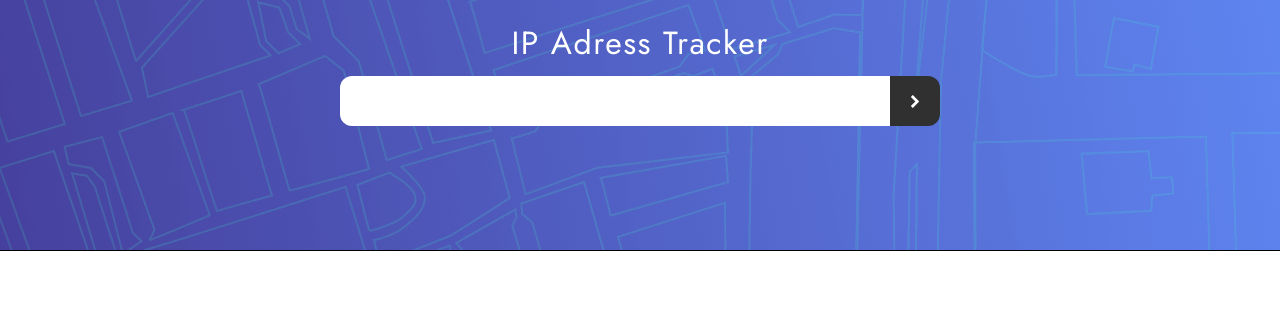
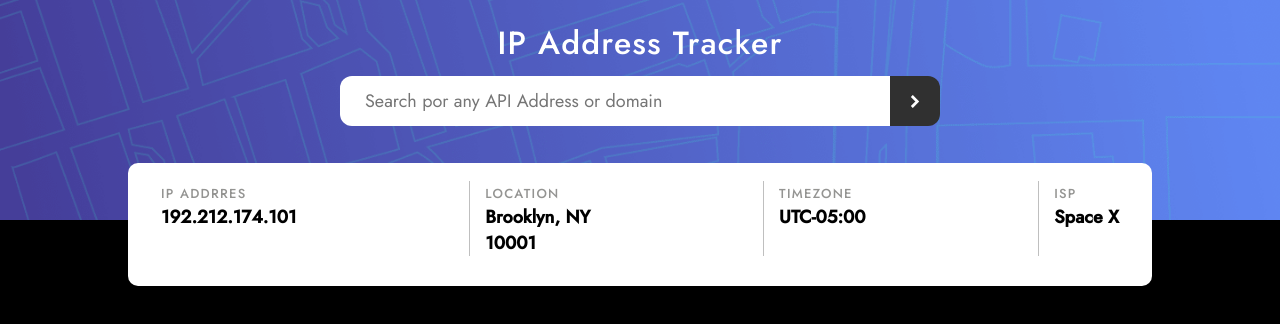
Before and after one commit to kevinllo/IP-Addres-Tracker, a React (Create React App) app: page / in a window 1280 px wide. Shown: the top 324 px of the page. Built offline with nearby package versions, Linux system fonts and the light colour scheme.

Commit message:
ADD: container data

```diff
--- a/src/App.js
+++ b/src/App.js
@@ -1,10 +1,12 @@
 import "./App.css";
 import Header from "./components/Header";
+import Map from "./components/Map";
 
 function App() {
   return (
     <div className="App">
       <Header />
+      <Map/>
     </div>
   );
 }
--- /dev/null
+++ b/src/components/ContainerData.js
@@ -0,0 +1,62 @@
+import React from "react";
+import styled from "styled-components";
+
+function ContainerData() {
+  return (
+    <Container>
+      <Card>
+        <span>IP ADDRRES</span>
+        <p>192.212.174.101</p>
+      </Card>
+
+      <Card>
+        <span>LOCATION</span>
+        <p>
+          Brooklyn, NY <br />
+          10001
+        </p>
+      </Card>
+      <Card>
+        <span>TIMEZONE</span>
+        <p>UTC-05:00</p>
+      </Card>
+      <Card>
+        <span>ISP</span>
+        <p>Space X</p>
+      </Card>
+    </Container>
+  );
+}
+
+export default ContainerData;
+const Container = styled.div`
+/*   outline: 1px solid black; */
+  position: absolute;
+  bottom: -30%;
+  left: 0;
+  right: 0;
+  display: flex;
+  justify-content: space-between;
+  width: 80%;
+  padding: 18px 18px 30px 18px;
+  margin: 0 auto;
+  border-radius: 10px;
+  background-color: white;
+`;
+const Card = styled.div`
+  border-left: 1px solid #bfbfbf;
+  padding: 0px 15px;
+  &:first-child {
+    border-left: 0;
+  }
+  & span {
+    font-size: 13px;
+    font-weight: 500;
+    color: #949492;
+    letter-spacing: 1.3px;
+  }
+  & p {
+    font-size: 18px;
+    font-weight: 600;
+  }
+`;
--- a/src/components/Header.js
+++ b/src/components/Header.js
@@ -1,12 +1,14 @@
 import React from "react";
 import styled from "styled-components";
 import SearchButton from "./SearchButton";
+import ContainerData from "./ContainerData";
 
 function Header() {
   return (
     <Container>
-      <Title>IP Adress Tracker</Title>
+      <Title>IP Address Tracker</Title>
       <SearchButton />
+      <ContainerData />
     </Container>
   );
 }
@@ -16,8 +18,8 @@ export default Header;
 const Container = styled.div`
   position: relative;
   width: 100%;
-  height: 250px;
-  padding: 20px 0;
+  height: 220px;
+  padding: 20px;
   outline: 1px solid black;
   &:before {
     content: "";
@@ -36,6 +38,6 @@ const Container = styled.div`
 const Title = styled.h1`
   text-align: center;
   color: white;
-  font-weight: 400;
-  letter-spacing: 1.5px;
+  font-weight: 500;
+  letter-spacing: 1.2px;
 `;
--- /dev/null
+++ b/src/components/Map.js
@@ -0,0 +1,18 @@
+import React from 'react';
+import styled from 'styled-components';
+
+function Map() {
+  return(
+      <Container>
+      </Container>
+  );
+}
+
+export default Map;
+
+const Container = styled.div`
+border: 1px solid black;
+width: 100%;
+height: calc(100vh - 220px);
+background-color: black;
+`;
--- a/src/components/SearchButton.js
+++ b/src/components/SearchButton.js
@@ -2,12 +2,19 @@ import React from "react";
 import styled from "styled-components";
 
 function SearchButton() {
+  const getInput = (e) => {
+    e.preventDefault();
+    console.log(e.currentTarget);
+  };
   return (
     <Container>
-      <Buttons>
-        <input type="search" />
+      <Form onSubmit={getInput}>
+        <input
+          type="search"
+          placeholder="Search por any API Address or domain"
+        />
         <input type="submit" value="" />
-      </Buttons>
+      </Form>
     </Container>
   );
 }
@@ -15,13 +22,15 @@ function SearchButton() {
 export default SearchButton;
 
 const Container = styled.div`
+  /* outline: 1px solid black; */
   width: 100%;
   height: 70px;
   display: flex;
   justify-content: center;
   align-items: center;
+  margin-bottom: 60px;
 `;
-const Buttons = styled.div`
+const Form = styled.form`
   display: flex;
   width: 600px;
   height: 50px;
```
